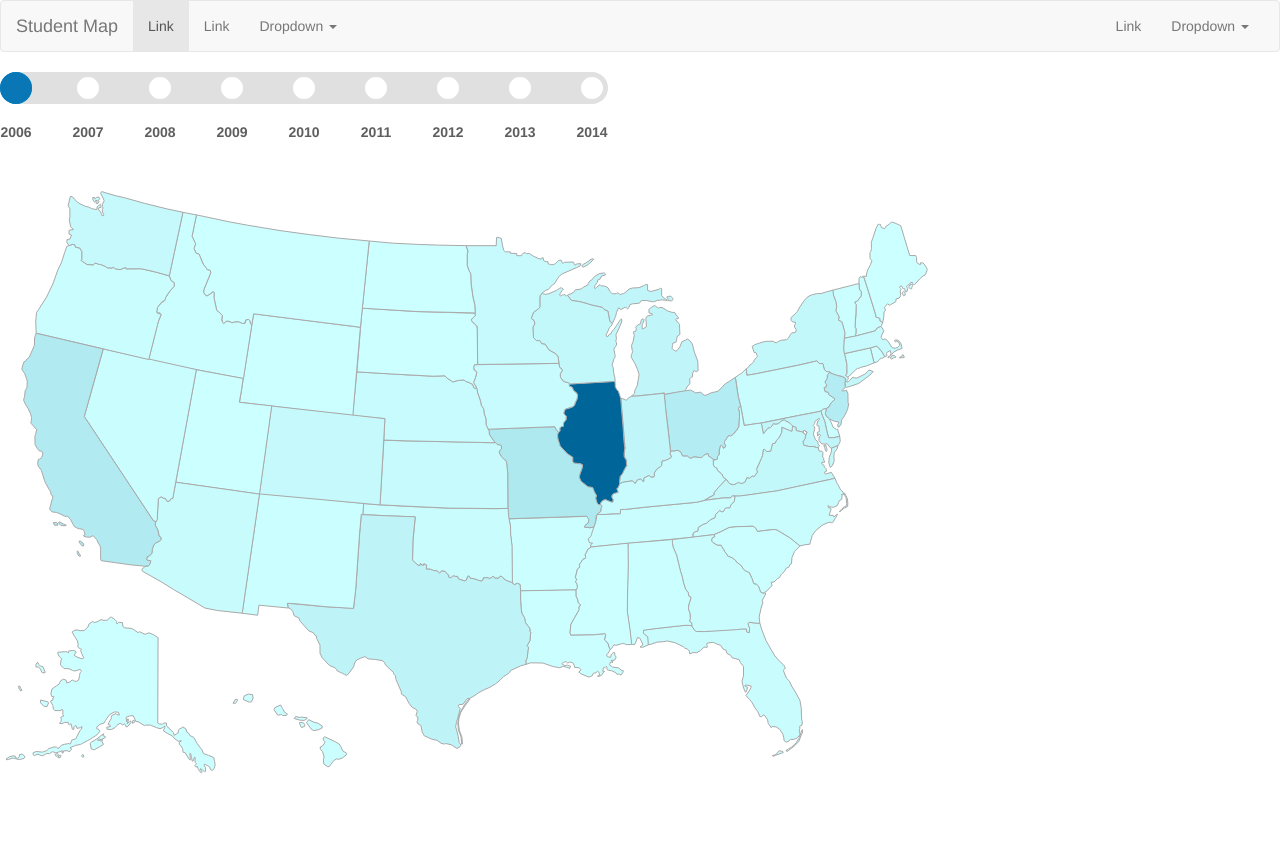
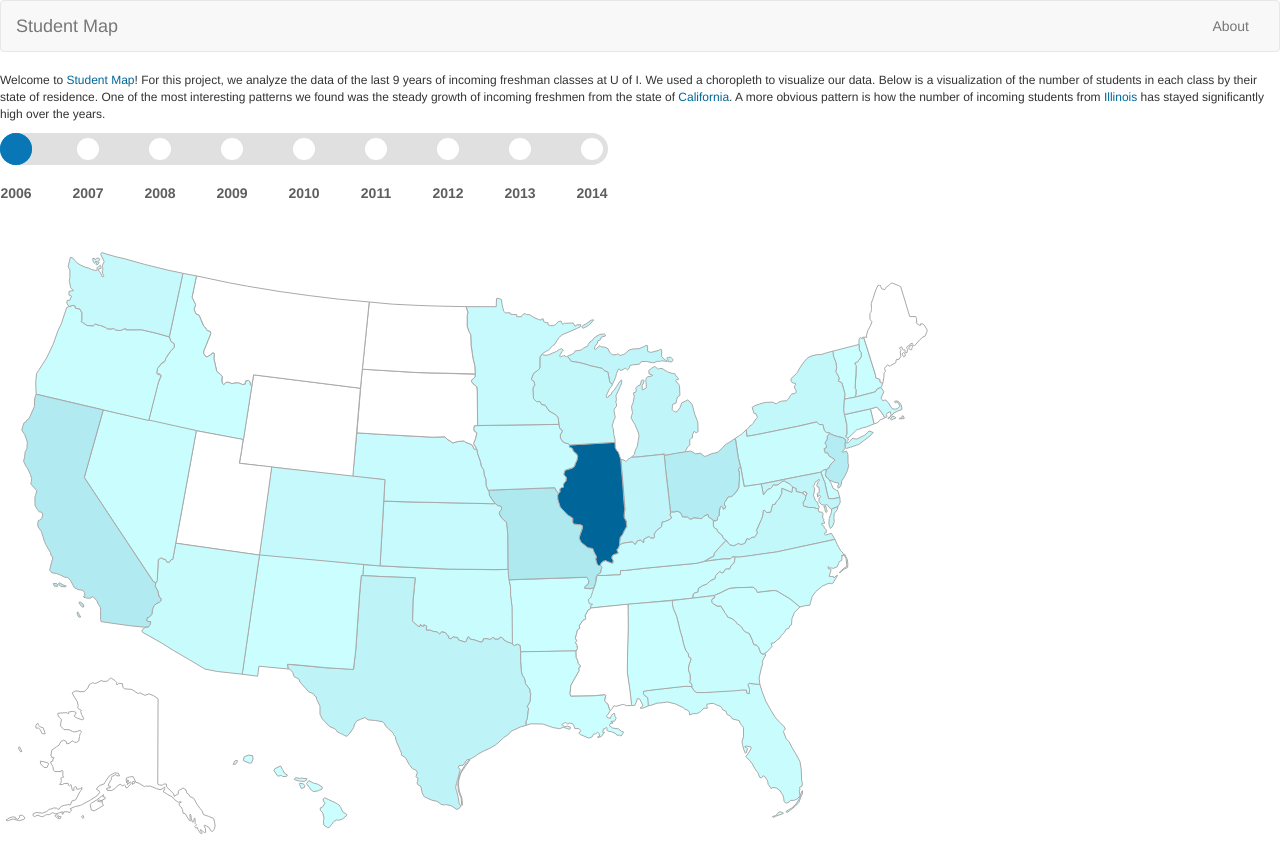
Before and after one commit to maybeiambatman/really-fun-student-map, a plain HTML site: page index.html in a window 1280 px wide. Before the commit the page ends 800 px from the top, so only its background shows below. Drawn offline with nearby package versions, Linux system fonts and the light colour scheme.

Commit message:
added about page. modified navbar

```diff
--- /dev/null
+++ b/about.html
@@ -0,0 +1,37 @@
+<!DOCTYPE html>
+<meta charset="utf-8">
+<style>
+  p {
+    font-size: 12px;
+  }
+
+  .blue{
+    color: #006699;
+  }
+</style>
+<link rel="stylesheet" href="https://maxcdn.bootstrapcdn.com/bootstrap/3.2.0/css/bootstrap.min.css">
+<nav class="navbar navbar-default" role="navigation">
+  <div class="container-fluid">
+    <!-- Brand and toggle get grouped for better mobile display -->
+    <div class="navbar-header">
+      <button type="button" class="navbar-toggle collapsed" data-toggle="collapse" data-target="#bs-example-navbar-collapse-1">
+        <span class="sr-only">Toggle navigation</span>
+      </button>
+      <a class="navbar-brand" href="index.html">Student Map</a>
+    </div>
+
+    <!-- Collect the nav links, forms, and other content for toggling -->
+    <div class="collapse navbar-collapse" id="bs-example-navbar-collapse-1">
+      <ul class="nav navbar-nav navbar-right">
+        <li><a href="#">About</a></li>
+      </ul>
+    </div><!-- /.navbar-collapse -->
+  </div><!-- /.container-fluid -->
+</nav>
+<body>
+  <h5> Creators of Student Map </h5>
+  <li>Sean Hui: seanhui1</li>
+  <li>Mohd Irteza: irteza1</li>
+  <li>Lawrence Humphrey: lhumphr2</li>
+  <li>Joseph Tran: jdtran2 </li>
+</body>
--- a/index.html
+++ b/index.html
@@ -1,6 +1,13 @@
 <!DOCTYPE html>
 <meta charset="utf-8">
 <style>
+  p {
+    font-size: 12px;
+  }
+
+  .blue{
+    color: #006699;
+  }
   .state{
     fill: none;
     stroke: #a9a9a9;
@@ -55,43 +62,14 @@
     <div class="navbar-header">
       <button type="button" class="navbar-toggle collapsed" data-toggle="collapse" data-target="#bs-example-navbar-collapse-1">
         <span class="sr-only">Toggle navigation</span>
-        <span class="icon-bar"></span>
-        <span class="icon-bar"></span>
-        <span class="icon-bar"></span>
       </button>
       <a class="navbar-brand" href="#">Student Map</a>
     </div>
 
     <!-- Collect the nav links, forms, and other content for toggling -->
     <div class="collapse navbar-collapse" id="bs-example-navbar-collapse-1">
-      <ul class="nav navbar-nav">
-        <li class="active"><a href="#">Link</a></li>
-        <li><a href="#">Link</a></li>
-        <li class="dropdown">
-          <a href="#" class="dropdown-toggle" data-toggle="dropdown">Dropdown <span class="caret"></span></a>
-          <ul class="dropdown-menu" role="menu">
-            <li><a href="#">Action</a></li>
-            <li><a href="#">Another action</a></li>
-            <li><a href="#">Something else here</a></li>
-            <li class="divider"></li>
-            <li><a href="#">Separated link</a></li>
-            <li class="divider"></li>
-            <li><a href="#">One more separated link</a></li>
-          </ul>
-        </li>
-      </ul>
       <ul class="nav navbar-nav navbar-right">
-        <li><a href="#">Link</a></li>
-        <li class="dropdown">
-          <a href="#" class="dropdown-toggle" data-toggle="dropdown">Dropdown <span class="caret"></span></a>
-          <ul class="dropdown-menu" role="menu">
-            <li><a href="#">Action</a></li>
-            <li><a href="#">Another action</a></li>
-            <li><a href="#">Something else here</a></li>
-            <li class="divider"></li>
-            <li><a href="#">Separated link</a></li>
-          </ul>
-        </li>
+        <li><a href="about.html">About</a></li>
       </ul>
     </div><!-- /.navbar-collapse -->
   </div><!-- /.container-fluid -->
@@ -145,6 +123,9 @@
       });
     });
   </script>
+  <p>
+    Welcome to <span class="blue">Student Map</span>! For this project, we analyze the data of the last 9 years of incoming freshman classes at U of I. We used a choropleth to visualize our data. Below is a visualization of the number of students in each class by their state of residence. One of the most interesting patterns we found was the steady growth of incoming freshmen from the state of <span class="blue">California</span>. A more obvious pattern is how the number of incoming students from <span class="blue">Illinois</span> has stayed significantly high over the years.
+  </p>
   <div id="radios">
       <input id="fa06" name="options" type="radio" checked>
       <label for="fa06">2006</label>
@@ -249,7 +230,12 @@
               sampleData[d] = {low: numbers[d], color:"#006699"};
             }
             else{
+              if (numbers[d] === 0){
+                sampleData[d] = {low: numbers[d], color:"#ffffff"};
+              }
+              else {
                 sampleData[d] = {low: numbers[d], color:d3.interpolate("#ccffff", "#006699")(numbers[d]/300)};
+              }
             }
         });
 
@@ -265,5 +251,4 @@
   <script src="js/load12.js"></script>
   <script src="js/load13.js"></script>
   <script src="js/load14.js"></script>
-
 </body>
--- a/js/load06.js
+++ b/js/load06.js
@@ -72,7 +72,12 @@ function load06() {
             sampleData[d] = {low: numbers[d], color:"#006699"};
           }
           else{
-            sampleData[d] = {low: numbers[d], color:d3.interpolate("#ccffff", "#006699")(numbers[d]/300)};
+            if (numbers[d] === 0){
+              sampleData[d] = {low: numbers[d], color:"#ffffff"};
+            }
+            else {
+              sampleData[d] = {low: numbers[d], color:d3.interpolate("#ccffff", "#006699")(numbers[d]/300)};
+            }
           }
       });
 
--- a/js/load07.js
+++ b/js/load07.js
@@ -72,7 +72,12 @@ function load07() {
             sampleData[d] = {low: numbers[d], color:"#006699"};
           }
           else{
-            sampleData[d] = {low: numbers[d], color:d3.interpolate("#ccffff", "#006699")(numbers[d]/300)};
+            if (numbers[d] === 0){
+              sampleData[d] = {low: numbers[d], color:"#ffffff"};
+            }
+            else {
+              sampleData[d] = {low: numbers[d], color:d3.interpolate("#ccffff", "#006699")(numbers[d]/300)};
+            }
           }
       });
 
--- a/js/load08.js
+++ b/js/load08.js
@@ -72,7 +72,12 @@ function load08() {
             sampleData[d] = {low: numbers[d], color:"#006699"};
           }
           else{
-            sampleData[d] = {low: numbers[d], color:d3.interpolate("#ccffff", "#006699")(numbers[d]/300)};
+            if (numbers[d] === 0){
+              sampleData[d] = {low: numbers[d], color:"#ffffff"};
+            }
+            else {
+              sampleData[d] = {low: numbers[d], color:d3.interpolate("#ccffff", "#006699")(numbers[d]/300)};
+            }
           }
       });
 
--- a/js/load09.js
+++ b/js/load09.js
@@ -72,7 +72,12 @@ function load09() {
             sampleData[d] = {low: numbers[d], color:"#006699"};
           }
           else{
-            sampleData[d] = {low: numbers[d], color:d3.interpolate("#ccffff", "#006699")(numbers[d]/300)};
+            if (numbers[d] === 0){
+              sampleData[d] = {low: numbers[d], color:"#ffffff"};
+            }
+            else {
+              sampleData[d] = {low: numbers[d], color:d3.interpolate("#ccffff", "#006699")(numbers[d]/300)};
+            }
           }
       });
 
--- a/js/load10.js
+++ b/js/load10.js
@@ -72,7 +72,12 @@ function load10() {
             sampleData[d] = {low: numbers[d], color:"#006699"};
           }
           else{
-            sampleData[d] = {low: numbers[d], color:d3.interpolate("#ccffff", "#006699")(numbers[d]/300)};
+            if (numbers[d] === 0){
+              sampleData[d] = {low: numbers[d], color:"#ffffff"};
+            }
+            else {
+              sampleData[d] = {low: numbers[d], color:d3.interpolate("#ccffff", "#006699")(numbers[d]/300)};
+            }
           }
       });
 
--- a/js/load11.js
+++ b/js/load11.js
@@ -72,7 +72,12 @@ function load11() {
             sampleData[d] = {low: numbers[d], color:"#006699"};
           }
           else{
-            sampleData[d] = {low: numbers[d], color:d3.interpolate("#ccffff", "#006699")(numbers[d]/300)};
+            if (numbers[d] === 0){
+              sampleData[d] = {low: numbers[d], color:"#ffffff"};
+            }
+            else {
+              sampleData[d] = {low: numbers[d], color:d3.interpolate("#ccffff", "#006699")(numbers[d]/300)};
+            }
           }
       });
 
--- a/js/load12.js
+++ b/js/load12.js
@@ -72,7 +72,12 @@ function load12() {
             sampleData[d] = {low: numbers[d], color:"#006699"};
           }
           else{
-            sampleData[d] = {low: numbers[d], color:d3.interpolate("#ccffff", "#006699")(numbers[d]/300)};
+            if (numbers[d] === 0){
+              sampleData[d] = {low: numbers[d], color:"#ffffff"};
+            }
+            else {
+              sampleData[d] = {low: numbers[d], color:d3.interpolate("#ccffff", "#006699")(numbers[d]/300)};
+            }
           }
       });
 
--- a/js/load13.js
+++ b/js/load13.js
@@ -72,7 +72,12 @@ function load13() {
             sampleData[d] = {low: numbers[d], color:"#006699"};
           }
           else{
-            sampleData[d] = {low: numbers[d], color:d3.interpolate("#ccffff", "#006699")(numbers[d]/300)};
+            if (numbers[d] === 0){
+              sampleData[d] = {low: numbers[d], color:"#ffffff"};
+            }
+            else {
+              sampleData[d] = {low: numbers[d], color:d3.interpolate("#ccffff", "#006699")(numbers[d]/300)};
+            }
           }
       });
 
--- a/js/load14.js
+++ b/js/load14.js
@@ -72,7 +72,12 @@ function load14() {
             sampleData[d] = {low: numbers[d], color:"#006699"};
           }
           else{
-            sampleData[d] = {low: numbers[d], color:d3.interpolate("#ccffff", "#006699")(numbers[d]/300)};
+            if (numbers[d] === 0){
+              sampleData[d] = {low: numbers[d], color:"#ffffff"};
+            }
+            else {
+              sampleData[d] = {low: numbers[d], color:d3.interpolate("#ccffff", "#006699")(numbers[d]/300)};
+            }
           }
       });
 
```
Lines whose indentation alone changed are shown as unchanged.
